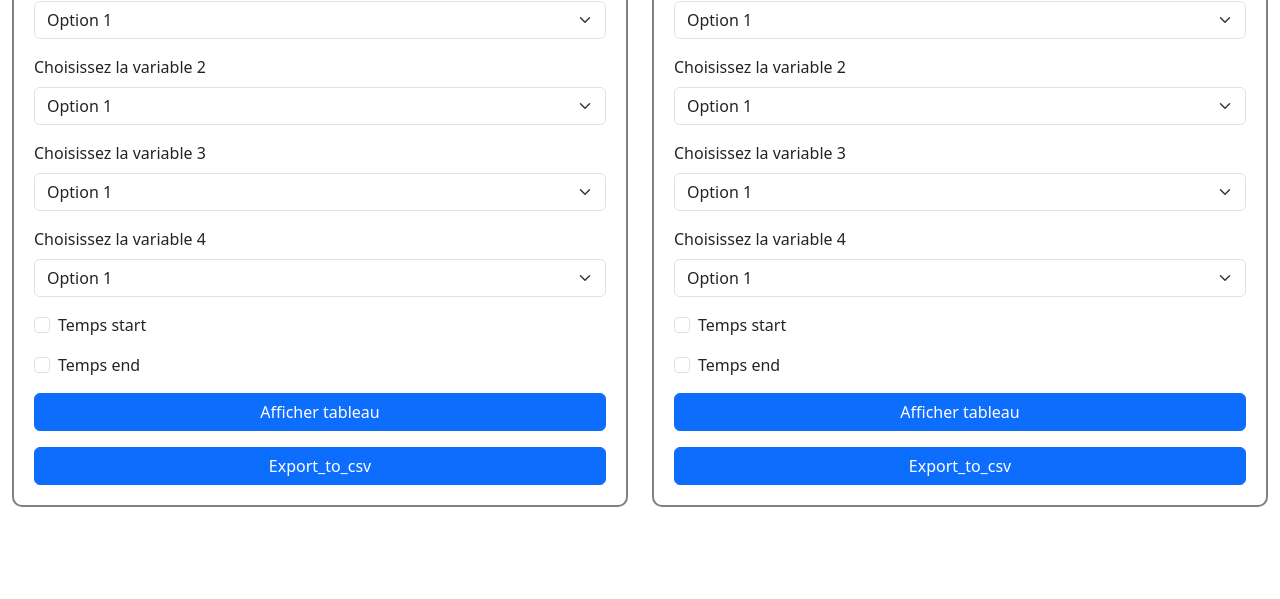
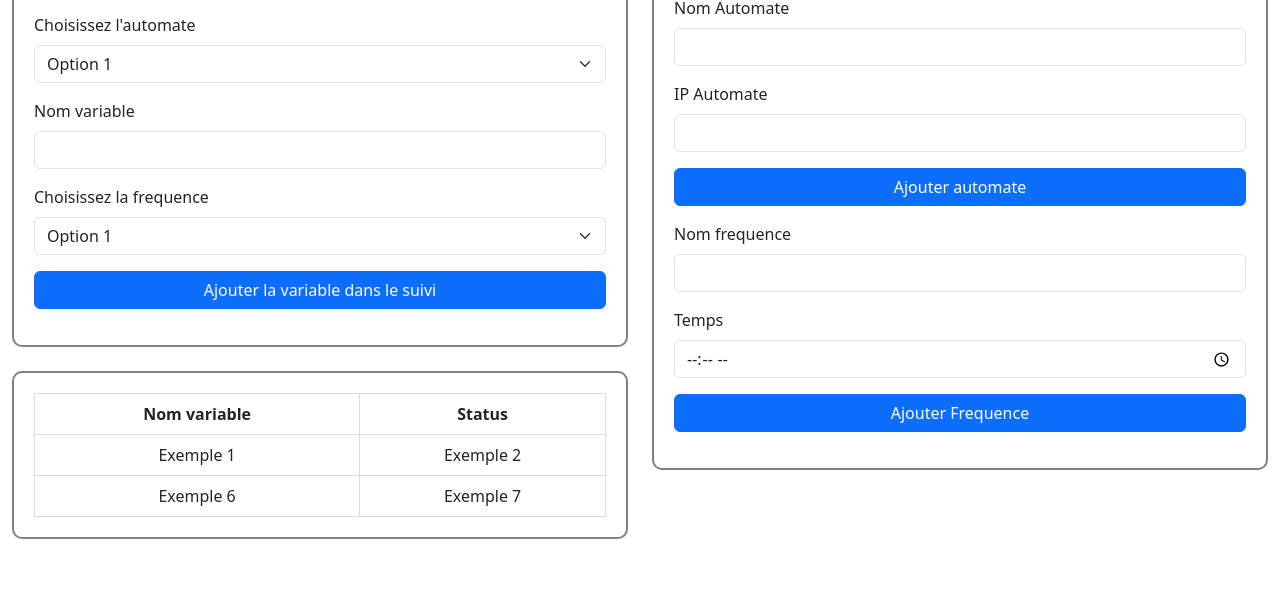
Before and after one commit to NikBon-FE/TP-DepSI, a plain HTML site: page frontend/ajout_var.html in a window 1280 px wide. Shown: the part 201-800 px from the top of the page. Drawn offline with nearby package versions, Linux system fonts and the light colour scheme.

Commit message:
02/12/24 -AK-07- modif frontend

```diff
--- a/frontend/ajout_var.html
+++ b/frontend/ajout_var.html
@@ -21,6 +21,10 @@
       }
       #tableContainer {
         width: 100%;
+        background-color: white;
+        border: 2px solid grey;
+        border-radius: 10px;
+        padding: 20px;
       }
       table {
         width: 100%;
@@ -41,24 +45,20 @@
     <div class="container-fluid">
       <div class="row">
 
-        <!-- Colonne gauche - 8/12 avec le tableau -->
+        <!-- Colonne gauche - 8/12 avec le formulaire et le tableau -->
         <div class="col-6 d-flex flex-column justify-content-center">
             <div class="container">
-            <h1>SUIVI VARIABLE</h1>
+              <h2>Ajout variable</h2>
               <form>
-              <!-- Liste déroulante 1 -->
-              <div class="mb-3">
-                <label for="dropdown1" class="form-label">Choisissez la variable 1</label>
-                <select id="dropdown1" class="form-select">
-                  <option value="option1">Option 1</option>
-                  <option value="option2">Option 2</option>
-                  <option value="option3">Option 3</option>
-                </select>
+                <!-- Nom de la variable -->
+                <div class="form_case mb-3">
+                  <label for="select_username" class="form-label">Nom variable</label>
+                  <input id="select_username" type="text" class="form-control">
                 </div>
 
                 <!-- Liste déroulante 2 -->
                 <div class="mb-3">
-                <label for="dropdown2" class="form-label">Choisissez la variable 2</label>
+                  <label for="dropdown2" class="form-label">Choisissez l'automate</label>
                   <select id="dropdown2" class="form-select">
                     <option value="option1">Option 1</option>
                     <option value="option2">Option 2</option>
@@ -66,9 +66,15 @@
                   </select>
                 </div>
 
-              <!-- Liste déroulante 3 -->
+                <!-- Variable automate -->
+                <div class="form_case mb-3">
+                  <label for="select_username" class="form-label">Nom variable</label>
+                  <input id="select_username" type="text" class="form-control">
+                </div>
+
+                <!-- Choix frequence -->
                 <div class="mb-3">
-                <label for="dropdown3" class="form-label">Choisissez la variable 3</label>
+                  <label for="dropdown3" class="form-label">Choisissez la frequence</label>
                   <select id="dropdown3" class="form-select">
                     <option value="option1">Option 1</option>
                     <option value="option2">Option 2</option>
@@ -76,103 +82,68 @@
                   </select>
                 </div>
 
-              <!-- Liste déroulante 4 -->
-              <div class="mb-3">
-                <label for="dropdown4" class="form-label">Choisissez la variable 4</label>
-                <select id="dropdown4" class="form-select">
-                  <option value="option1">Option 1</option>
-                  <option value="option2">Option 2</option>
-                  <option value="option3">Option 3</option>
-                </select>
+                <!-- Bouton de soumission -->
+                <button type="submit" class="btn btn-primary w-100 mb-3">Ajouter la variable dans le suivi</button>
+              </form>
             </div>
 
-              <!-- Cases à cocher -->
-              <div class="form-check mb-3">
-                <input class="form-check-input" type="checkbox" id="checkbox1">
-                <label class="form-check-label" for="checkbox1">
-                  Temps start
-                </label>
-              </div>
-              <div class="form-check mb-3">
-                <input class="form-check-input" type="checkbox" id="checkbox2">
-                <label class="form-check-label" for="checkbox2">
-                  Temps end
-                </label>
-              </div>
-
-              <!-- Bouton de soumission -->
-              <button type="submit" class="btn btn-primary w-100 mb-3">Afficher tableau</button>
-              <!-- Bouton de soumission -->
-              <button type="submit" class="btn btn-primary w-100">Export_to_csv</button>
-
-            </form>
+            <!-- Tableau sous le formulaire -->
+            <div id="tableContainer" class="w-100 mt-4">
+                <!-- Tableau à 5 colonnes -->
+                <table>
+                  <thead>
+                    <tr>
+                      <th>Nom variable</th>
+                      <th>Status</th>
+                    </tr>
+                  </thead>
+                  <tbody>
+                    <tr>
+                      <td>Exemple 1</td>
+                      <td>Exemple 2</td>
+                    </tr>
+                    <tr>
+                      <td>Exemple 6</td>
+                      <td>Exemple 7</td>
+                    </tr>
+                    <!-- Ajoutez d'autres lignes ici selon le besoin -->
+                  </tbody>
+                </table>
             </div>
         </div>
 
         <!-- Colonne droite - 4/12 avec le formulaire -->
         <div class="col-6 d-flex flex-column justify-content-center">
             <div class="container">
-            <h1>SUIVI VARIABLE</h1>
+              <h2>Automate et Frequence</h2>
               <form>
-              <!-- Liste déroulante 1 -->
-              <div class="mb-3">
-                <label for="dropdown1" class="form-label">Choisissez la variable 1</label>
-                <select id="dropdown1" class="form-select">
-                  <option value="option1">Option 1</option>
-                  <option value="option2">Option 2</option>
-                  <option value="option3">Option 3</option>
-                </select>
+                <!-- Nom de la variable -->
+                <div class="form_case mb-3">
+                  <label for="select_username" class="form-label">Nom Automate</label>
+                  <input id="select_username" type="text" class="form-control">
                 </div>
-
-              <!-- Liste déroulante 2 -->
-              <div class="mb-3">
-                <label for="dropdown2" class="form-label">Choisissez la variable 2</label>
-                <select id="dropdown2" class="form-select">
-                  <option value="option1">Option 1</option>
-                  <option value="option2">Option 2</option>
-                  <option value="option3">Option 3</option>
-                </select>
-              </div>
-
-              <!-- Liste déroulante 3 -->
-              <div class="mb-3">
-                <label for="dropdown3" class="form-label">Choisissez la variable 3</label>
-                <select id="dropdown3" class="form-select">
-                  <option value="option1">Option 1</option>
-                  <option value="option2">Option 2</option>
-                  <option value="option3">Option 3</option>
-                </select>
-              </div>
-
-              <!-- Liste déroulante 4 -->
-              <div class="mb-3">
-                <label for="dropdown4" class="form-label">Choisissez la variable 4</label>
-                <select id="dropdown4" class="form-select">
-                  <option value="option1">Option 1</option>
-                  <option value="option2">Option 2</option>
-                  <option value="option3">Option 3</option>
-                </select>
-              </div>
-
-              <!-- Cases à cocher -->
-              <div class="form-check mb-3">
-                <input class="form-check-input" type="checkbox" id="checkbox1">
-                <label class="form-check-label" for="checkbox1">
-                  Temps start
-                </label>
-              </div>
-              <div class="form-check mb-3">
-                <input class="form-check-input" type="checkbox" id="checkbox2">
-                <label class="form-check-label" for="checkbox2">
-                  Temps end
-                </label>
+                <!-- Nom de la variable -->
+                <div class="form_case mb-3">
+                  <label for="select_username" class="form-label">IP Automate</label>
+                  <input id="select_username" type="text" class="form-control">
                 </div>
 
                 <!-- Bouton de soumission -->
-              <button type="submit" class="btn btn-primary w-100 mb-3">Afficher tableau</button>
+                <button type="submit" class="btn btn-primary w-100 mb-3">Ajouter automate</button>
+
+                <!-- Nom de la variable -->
+                <div class="form_case mb-3">
+                  <label for="select_username" class="form-label">Nom frequence</label>
+                  <input id="select_username" type="text" class="form-control">
+                </div>
+                <!-- Nom de la variable -->
+                <div class="form_case mb-3">
+                  <label for="select_username" class="form-label">Temps</label>
+                  <input id="select_username" type="time" class="form-control">
+                </div>
+
                 <!-- Bouton de soumission -->
-              <button type="submit" class="btn btn-primary w-100">Export_to_csv</button>
-
+                <button type="submit" class="btn btn-primary w-100 mb-3">Ajouter Frequence</button>
               </form>
             </div>
         </div>
```
Also changed, not shown: backend/index.js (+6 -3 lines). Lines whose indentation alone changed are shown as unchanged.
